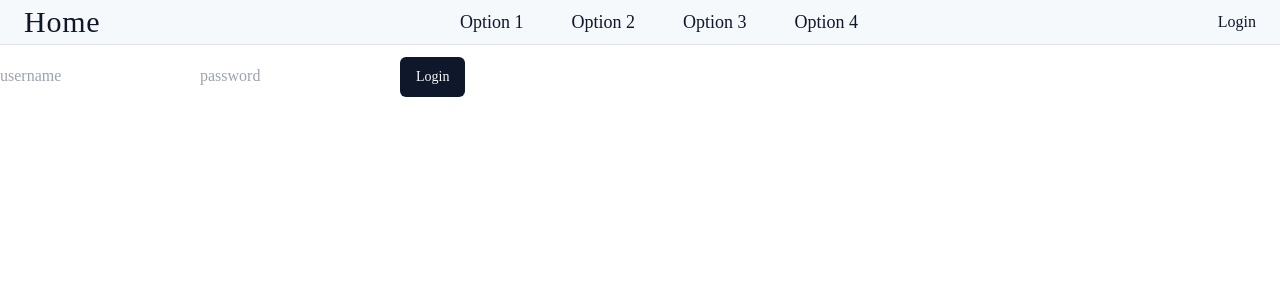
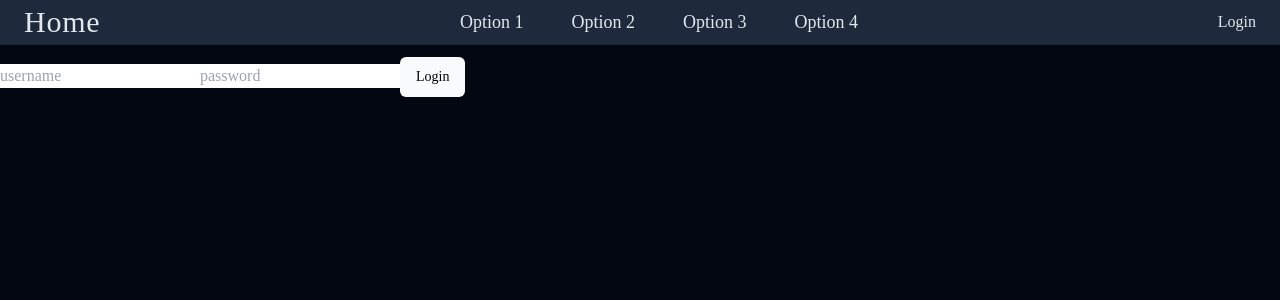
Before and after one commit to Tomczan/shopping-tracker-reactjs, a React (Vite) app: page /login in a window 1280 px wide. Shown: the top 300 px of the page. Built offline with nearby package versions, Linux system fonts and the light colour scheme; no server answers.

Commit message:
temporarly hardcoded theme as dark

```diff
--- a/src/components/navbar.tsx
+++ b/src/components/navbar.tsx
@@ -12,7 +12,7 @@ const navigation: { name: string; href: string }[] = [
 
 const Navbar = () => {
   const [isMobileMenuOpen, setIsMobileMenuOpen] = useState<boolean>(false)
-  // document.body.classList.add("dark")
+  document.body.classList.add("dark")
   let { isAuthenticated, logoutUser } = useContext(AuthContext)
 
   const toggleMenu = () => {
@@ -20,7 +20,7 @@ const Navbar = () => {
   }
 
   return (
-    <nav className="mb-3 border-b border-slate-900/10 bg-slate-100 bg-opacity-60 px-6 py-1">
+    <nav className="mb-3 border-b border-slate-900/10 bg-slate-100 bg-opacity-60 px-6 py-1 dark:bg-slate-800">
       <div className="flex items-center justify-between">
         <div className="">
           <Link
```
